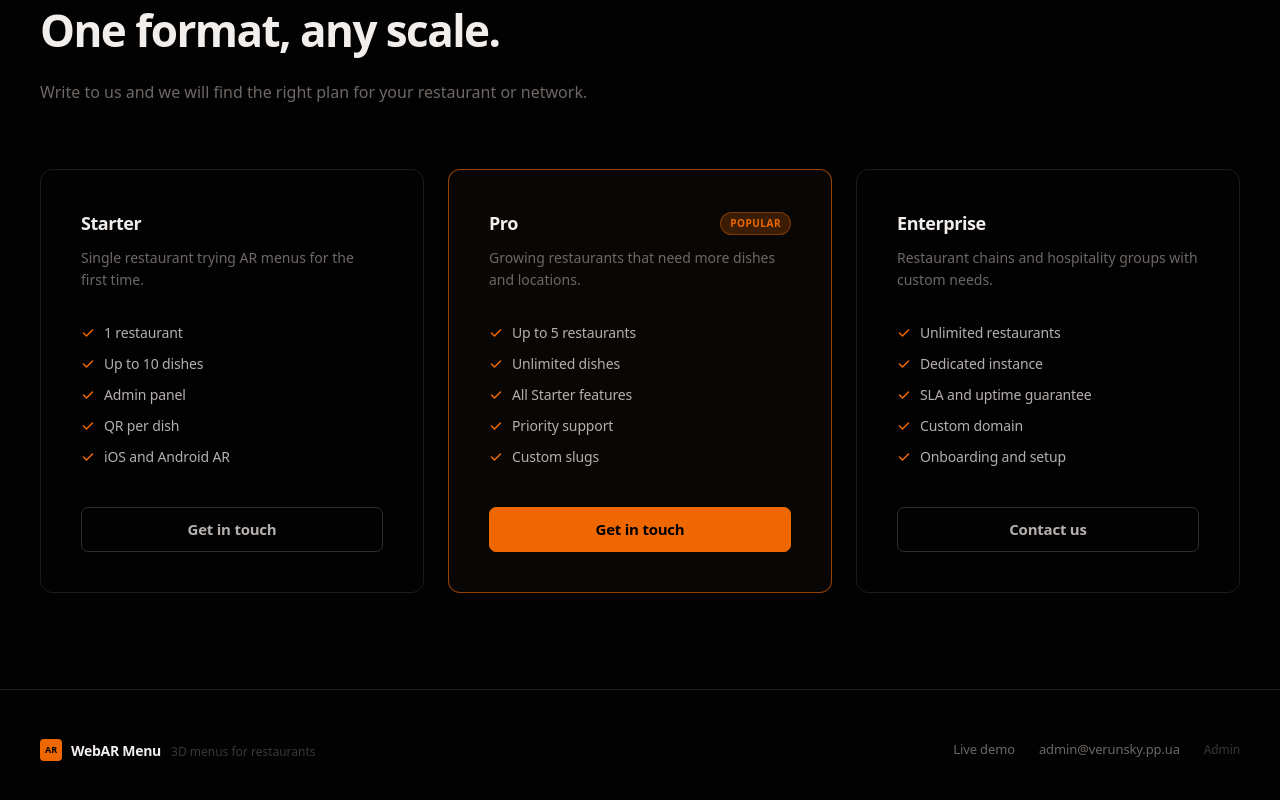
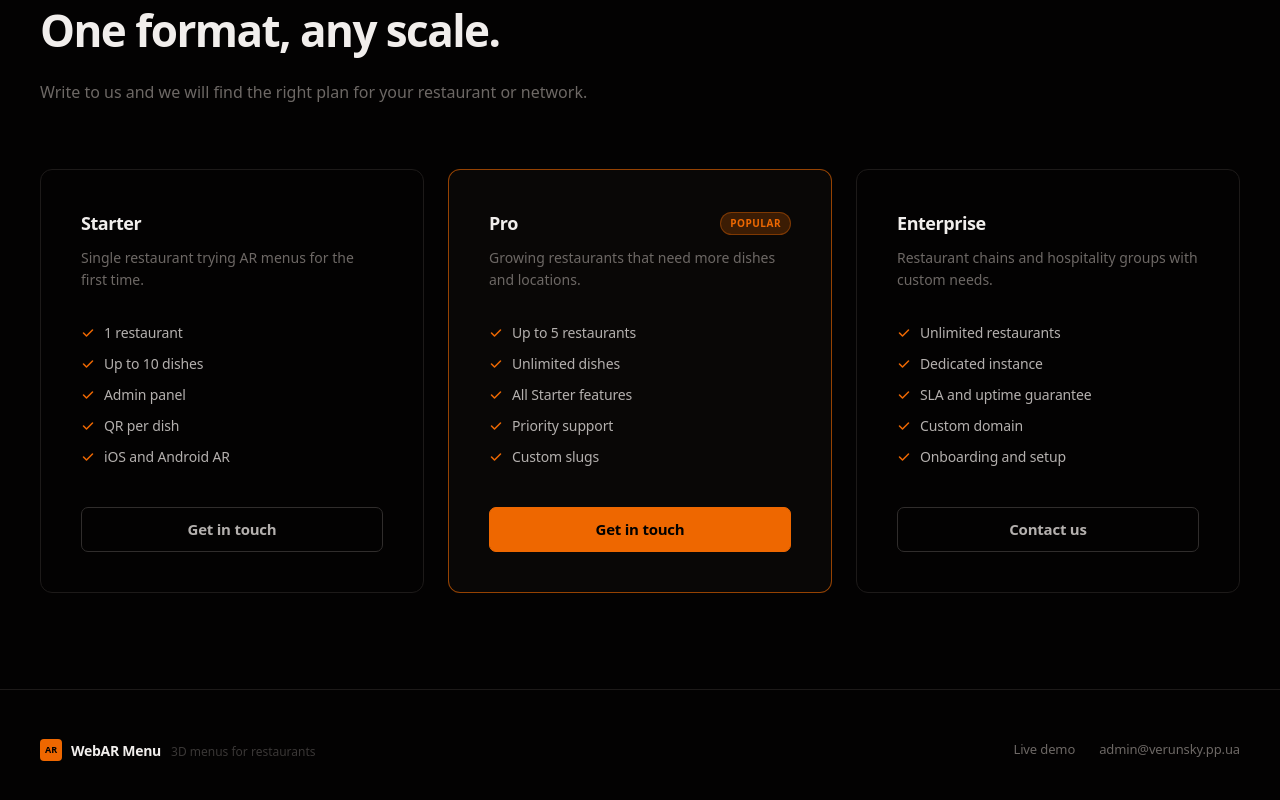
Before and after one commit to musicofmelodymagnet-creator/webar-menu, a Next.js app: page / in a window 1280 px wide. Shown: the part 2683-3483 px from the top of the page. Built offline with nearby package versions, Linux system fonts and the light colour scheme; no server answers.

Commit message:
Remove admin link from landing page footer

```diff
--- a/src/app/page.tsx
+++ b/src/app/page.tsx
@@ -544,7 +544,6 @@ export default function LandingPage() {
           <div style={{ display: "flex", alignItems: "center", gap: "1.5rem" }}>
             <Link href="/r/test" style={{ color: c.muted, fontSize: "0.8125rem", textDecoration: "none", letterSpacing: "-0.01em" }}>Live demo</Link>
             <a href={`mailto:${CONTACT_EMAIL}`} style={{ color: c.muted, fontSize: "0.8125rem", textDecoration: "none", letterSpacing: "-0.01em" }}>{CONTACT_EMAIL}</a>
-            <Link href="/admin" style={{ color: c.dim, fontSize: "0.75rem", textDecoration: "none", letterSpacing: "-0.01em" }}>Admin</Link>
           </div>
         </div>
       </footer>
```
